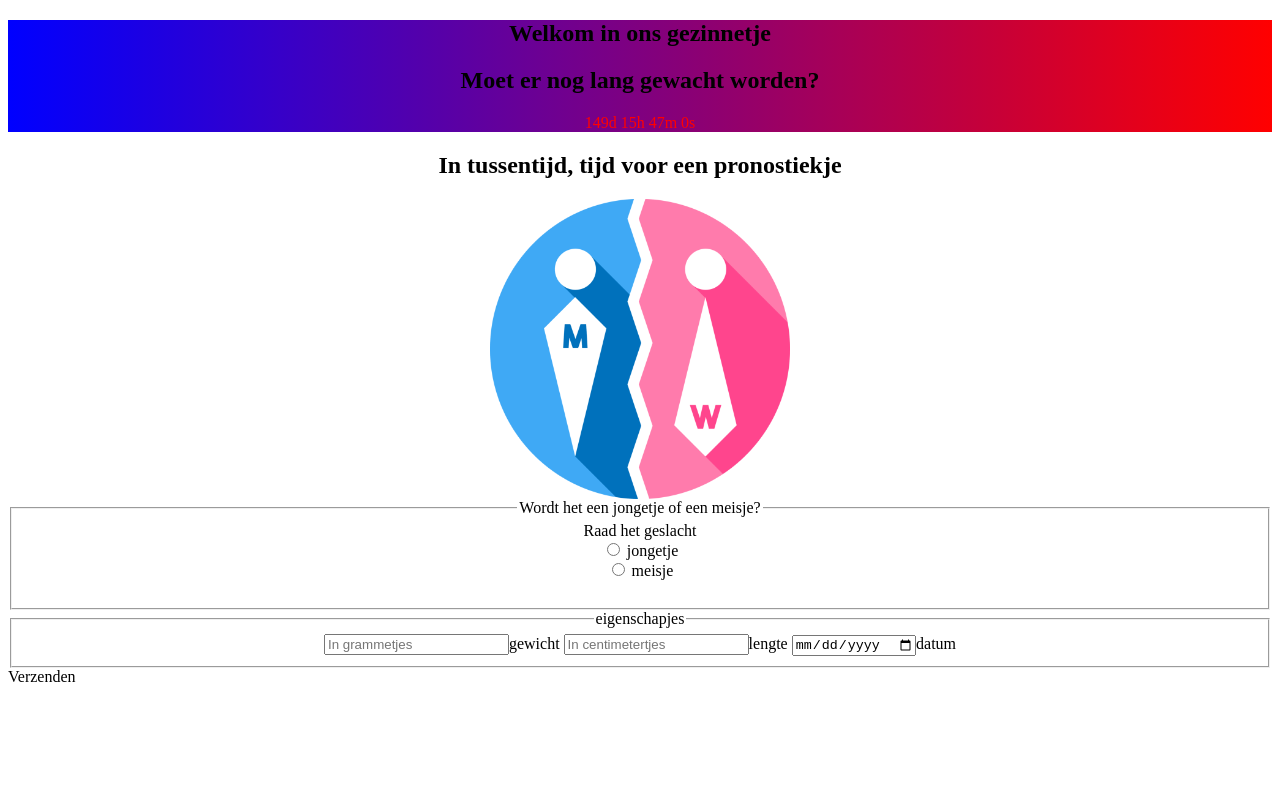
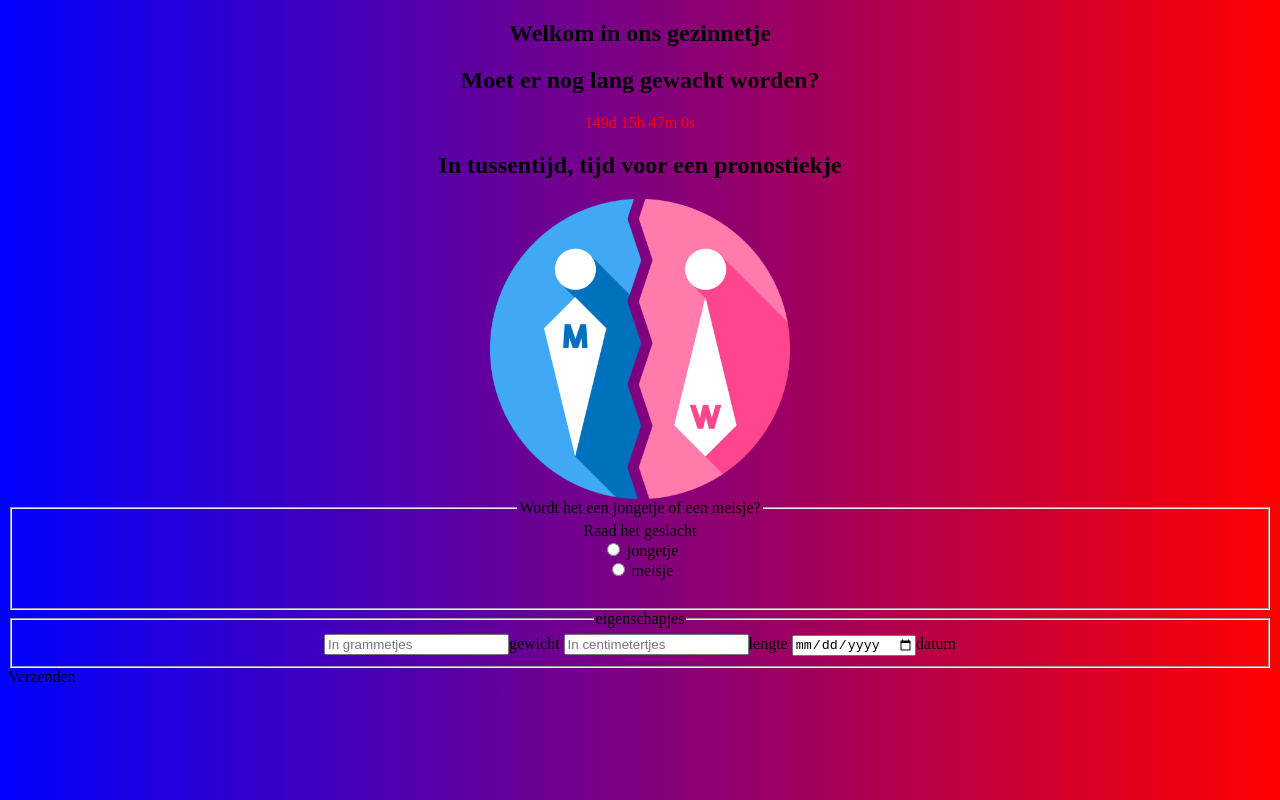
Before and after one commit to Kroko-90/Miracle, a plain HTML site: page index.html in a window 1280 px wide. Drawn offline with Linux system fonts and the light colour scheme.

Commit message:
Update style.css

```diff
--- a/style.css
+++ b/style.css
@@ -1,7 +1,7 @@
 h1, h2, h3, p, fieldset {
   text-align: center;
   }
-.deel1 {
+body {
   background: linear-gradient(90deg,rgb(0,0,255),rgb(255,0,0))
 }
 #foto1 {
```
